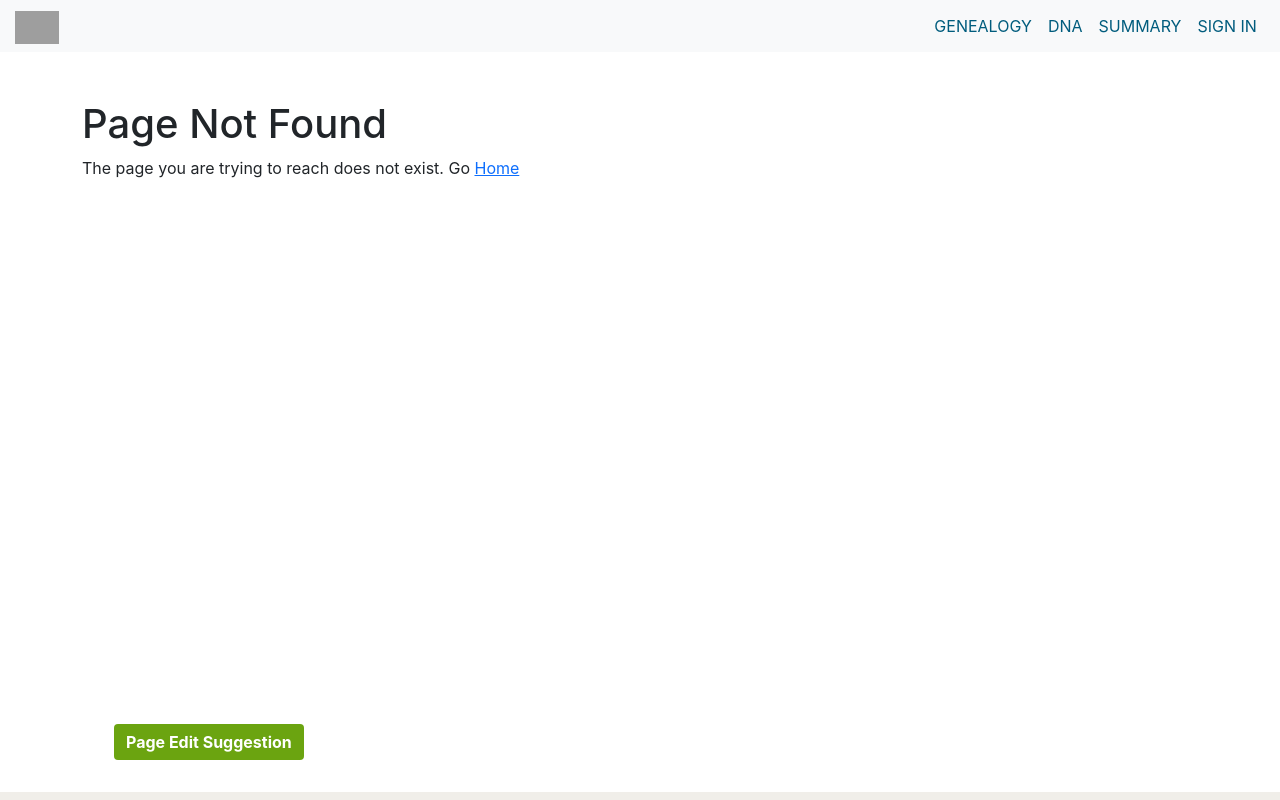
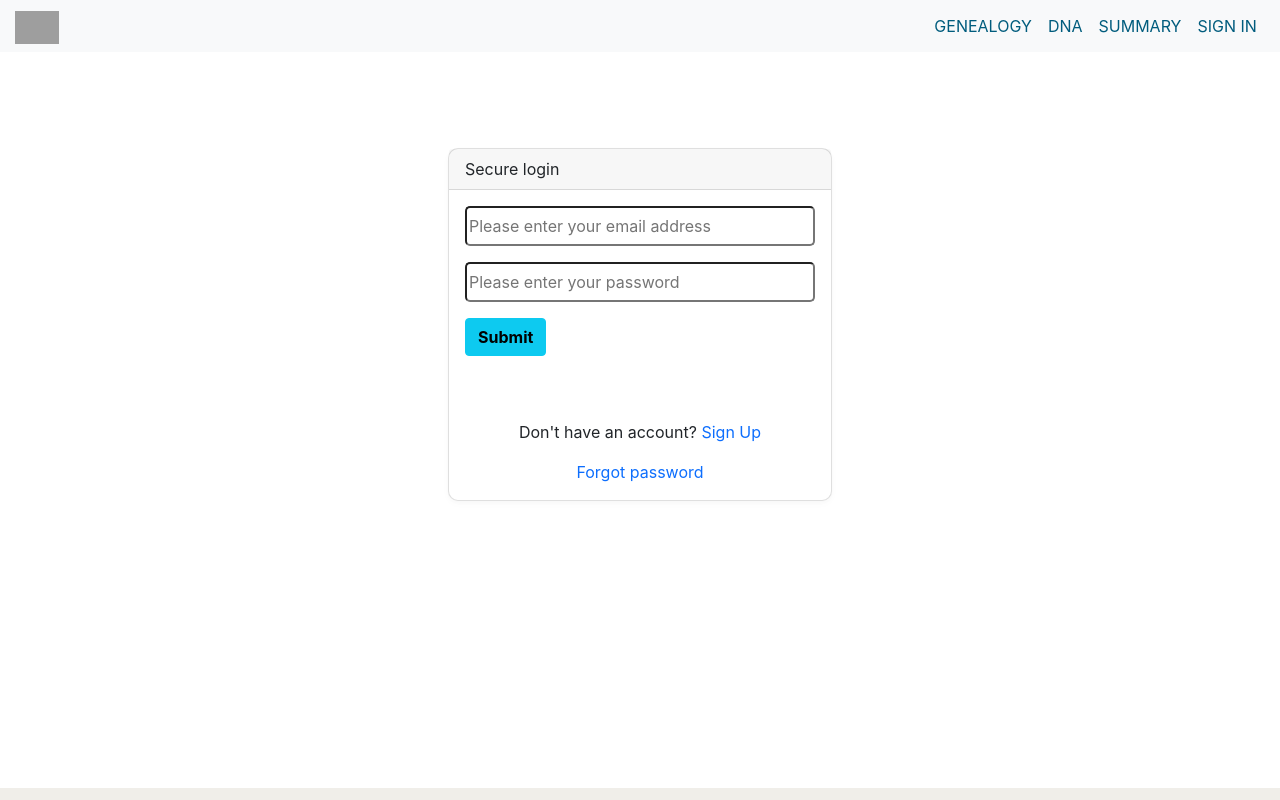
Before and after one commit to brakwaku/survey-app, a React (Create React App) app in the folder frontend/: page /signin in a window 1280 px wide. Shown: the top 800 px of the page. Built offline with nearby package versions, Linux system fonts and the light colour scheme; grey boxes are pictures that could not be loaded.

Commit message:
Center Loader as div

```diff
--- a/frontend/src/App.js
+++ b/frontend/src/App.js
@@ -9,6 +9,7 @@ import GenealogyScreen from "./Screens/GenealogyScreen";
 import DnaScreen from "./Screens/DnaScreen";
 import NotFoundScreen from "./Screens/NotFoundScreen";
 import InternalErrorScreen from "./Screens/InternalErrorScreen";
+import LoginScreen from "./Screens/LoginScreen";
 
 function App() {
   return (
@@ -17,6 +18,7 @@ function App() {
       <main>
         <Routes>
           <Route path="/" element={<HomeScreen />} exact />
+          <Route path="/signin" element={<LoginScreen />} exact />
           <Route path="/survey" element={<SurveyScreen />} />
           <Route path="/survey-summary" element={<SurveySummaryScreen />} />
           <Route path="/thank-you" element={<ThankyouScreen />} />
--- /dev/null
+++ b/frontend/src/Screens/LoginScreen.js
@@ -0,0 +1,118 @@
+import { useState, useEffect } from "react";
+import { Link } from "react-router-dom";
+// import { useDispatch, useSelector } from 'react-redux';
+import { useNavigate, useLocation } from "react-router-dom";
+// import Message from '../components/Message';
+// import Loader from '../components/Loader';
+import styled from "styled-components";
+import InputField from "../components/InputField";
+import { validators } from "../utilities/Validator";
+// import { login } from '../actions/userActions';
+import media from "../utilities/media";
+
+const LoginScreen = () => {
+  const [email, setEmail] = useState("");
+  const [password, setPassword] = useState("");
+
+  // const dispatch = useDispatch();
+
+  // const userLogin = useSelector(state => state.userLogin);
+  // const { loading, error, userInfo } = userLogin;
+
+  // const navigate = useNavigate();
+  // const location = useLocation();
+  // const redirect = location.state ? location.state : '/';
+
+  // useEffect(() => {
+  //   if (userInfo) {
+  //       navigate(redirect)
+  //   }
+  // }, [navigate, userInfo, redirect])
+
+  // const submitHandler = (e) => {
+  //     e.preventDefault();
+  //     dispatch(login(email, password))
+  // }
+
+  const handleEmail = (email) => setEmail(email);
+  const handlePassword = (password) => setPassword(password);
+
+  return (
+    <MainWrapper>
+      <CardWrapper className="card">
+        <div className="card-header">Secure login</div>
+        <div className="card-body">
+        {/* {error && <Message variant='danger'>{error}</Message>}
+        {loading && <Loader />} */}
+          <form>
+          {/* <form onSubmit={submitHandler}> */}
+            <InputField
+              value={email}
+              placeholder="Please enter your email address"
+              type="email"
+              validators={[
+                { check: validators.email, message: "Please enter a valid email address" },
+              ]}
+              onChange={handleEmail}
+              fontAwesomeIcon="fas fa-envelope"
+            />
+            <InputField
+              value={password}
+              placeholder="Please enter your password"
+              type="password"
+              validators={[{ check: validators.required, message: "This field is required", }]}
+              onChange={handlePassword}
+              fontAwesomeIcon="fas fa-key"
+            />
+            <div className="text-right">
+              <ButtonWrapper type="submit" className="btn btn-info">
+                Submit
+              </ButtonWrapper>
+            </div>
+          </form>
+
+          <BottomWrapper className="text-center">
+            <p>
+              Don't have an account? <Link to="/register">Sign Up</Link>
+            </p>
+            <Link to="/forgot-password">Forgot password</Link>
+          </BottomWrapper>
+        </div>
+      </CardWrapper>
+    </MainWrapper>
+  );
+};
+
+export default LoginScreen;
+
+const MainWrapper = styled.div`
+  height: 80vh;
+`;
+
+const CardWrapper = styled.div`
+  width: 30%;
+  background-color: white;
+  border-radius: 10px;
+  margin: 6rem auto 3rem auto;
+  box-shadow: 0 2px 4px 0 rgba(0, 0, 0, 0.02), 0 3px 10px 0 rgba(0, 0, 0, 0.02);
+
+  ${media.medium`
+    width: 90%;
+    margin-top: 3rem;
+  `}
+`;
+
+const ButtonWrapper = styled.button`
+  font-weight: bold;
+`;
+
+const BottomWrapper = styled.div`
+  margin-top: 4rem;
+  > p > a {
+    text-decoration: none;
+  }
+
+  > a {
+    text-decoration: none;
+  }
+`;
--- a/frontend/src/components/Header.js
+++ b/frontend/src/components/Header.js
@@ -36,7 +36,7 @@ const Header = () => {
               <Link className="nav-link" to="/survey-summary">
                 SUMMARY
               </Link>
-              <Link className="nav-link" to="/">
+              <Link className="nav-link" to="/signin">
                 SIGN IN
               </Link>
             </div>
--- a/frontend/src/components/Loading.js
+++ b/frontend/src/components/Loading.js
@@ -1,8 +1,9 @@
 import { Circle } from "better-react-spinkit";
+import styled from "styled-components";
 
 const Loading = () => {
   return (
-    <center style={{ display: "grid", placeItems: "center", height: "100vh" }}>
+    <MainContainer>
       <div>
         <img
           alt="logo"
@@ -12,8 +13,20 @@ const Loading = () => {
         />
         <Circle color="#6ba410" size={200} />
       </div>
-    </center>
+    </MainContainer>
   );
 };
 
 export default Loading;
+
+const MainContainer = styled.div`
+  > div {
+    display: flex;
+    flex-direction: column;
+    justify-content: center;
+    align-items: center;
+    /* place-items: center; */
+    height: 100vh;
+    width: 80%;
+  }
+`;
--- a/package.json
+++ b/package.json
@@ -18,6 +18,7 @@
     "dotenv": "^10.0.0",
     "express": "^4.17.1",
     "express-async-handler": "^1.2.0",
+    "express-session": "^1.17.2",
     "mongoose": "^6.0.13"
   },
   "devDependencies": {
```
Also changed, not shown: 2 other files (tests, documents, lock files or other folders).
